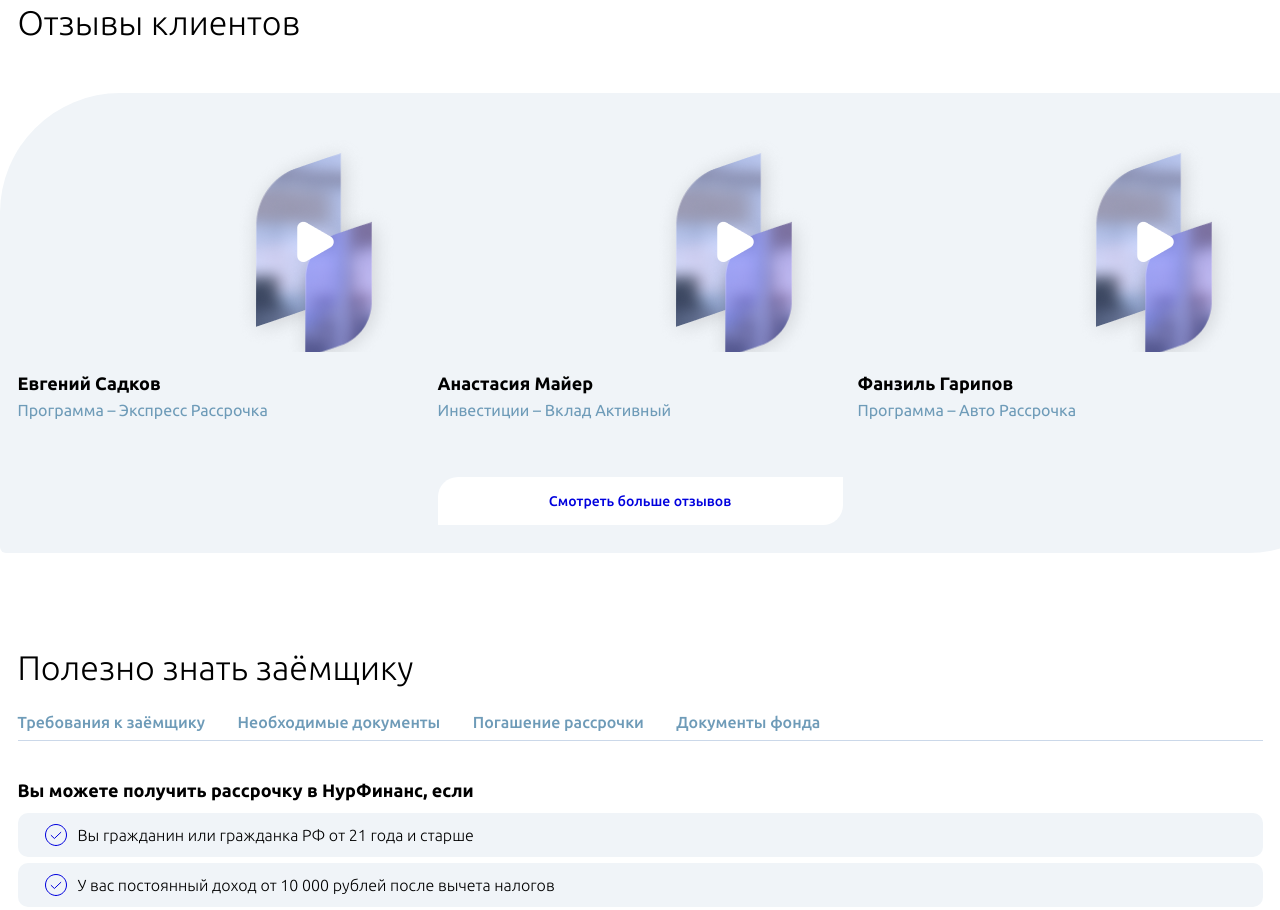
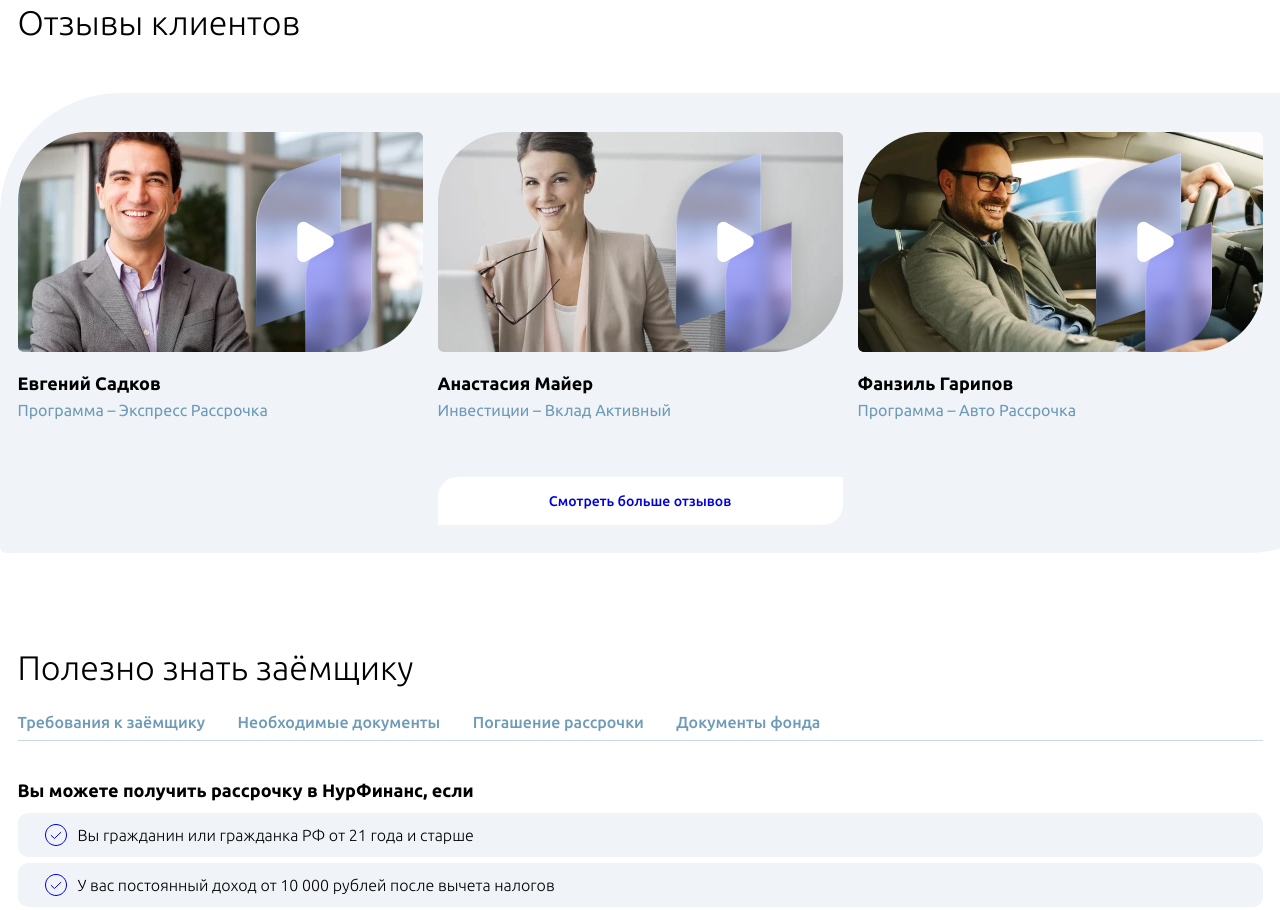
Before and after one commit to makskuzmich/IT_Project, a plain HTML site: page installment_page/installment.html in a window 1280 px wide. Shown: the part 2640-3550 px from the top of the page. Drawn offline with Linux system fonts and the light colour scheme.

Commit message:
rewie code

```diff
--- a/deppsit_page/css/stylse.scss
+++ b/deppsit_page/css/stylse.scss
@@ -628,7 +628,7 @@ main{
          background: url(../../back_img/play.png) no-repeat 76% 50%,
                      url(../../back_img/rew2.png) no-repeat 92% 190%,
                      url(../../back_img/rew1.png) no-repeat 80% 50%,
-                     url(../../back_img/man1.png) no-repeat;
+                     url(../../back_img/man1.webp) no-repeat;
          z-index: 4;
          .name{
             margin: 242px 0px 10px;
@@ -643,13 +643,13 @@ main{
          background: url(../../back_img/play.png) no-repeat 76% 50%,
                      url(../../back_img/rew2.png) no-repeat 92% 190%,
                      url(../../back_img/rew1.png) no-repeat 80% 50%,
-                     url(../../back_img/women.png) no-repeat;
+                     url(../../back_img/women.webp) no-repeat;
       }
       .m{
          background: url(../../back_img/play.png) no-repeat 76% 50%,
                      url(../../back_img/rew2.png) no-repeat 92% 190%,
                      url(../../back_img/rew1.png) no-repeat 80% 50%,
-                     url(../../back_img/man2.png) no-repeat;
+                     url(../../back_img/man2.webp) no-repeat;
       }
    }
    .reviews_button{
--- a/installment_page/css/style.scss
+++ b/installment_page/css/style.scss
@@ -497,7 +497,7 @@ main{
          background: url(../../back_img/play.png) no-repeat 76% 50%,
                      url(../../back_img/rew2.png) no-repeat 92% 190%,
                      url(../../back_img/rew1.png) no-repeat 80% 50%,
-                     url(../../back_img/man1.png) no-repeat;
+                     url(../../back_img/man1.webp) no-repeat;
          z-index: 4;
          .name{
             margin: 242px 0px 10px;
@@ -512,13 +512,13 @@ main{
          background: url(../../back_img/play.png) no-repeat 76% 50%,
                      url(../../back_img/rew2.png) no-repeat 92% 190%,
                      url(../../back_img/rew1.png) no-repeat 80% 50%,
-                     url(../../back_img/women.png) no-repeat;
+                     url(../../back_img/women.webp) no-repeat;
       }
       .m{
          background: url(../../back_img/play.png) no-repeat 76% 50%,
                      url(../../back_img/rew2.png) no-repeat 92% 190%,
                      url(../../back_img/rew1.png) no-repeat 80% 50%,
-                     url(../../back_img/man2.png) no-repeat;
+                     url(../../back_img/man2.webp) no-repeat;
       }
    }
    .reviews_button{
```
Also changed, not shown: deppsit_page/deposit.html (+3 -3 lines), index.html (+2 -2 lines), css_index/style.css, deppsit_page/css/stylse.css, installment_page/css/style.css, 3 other files.
